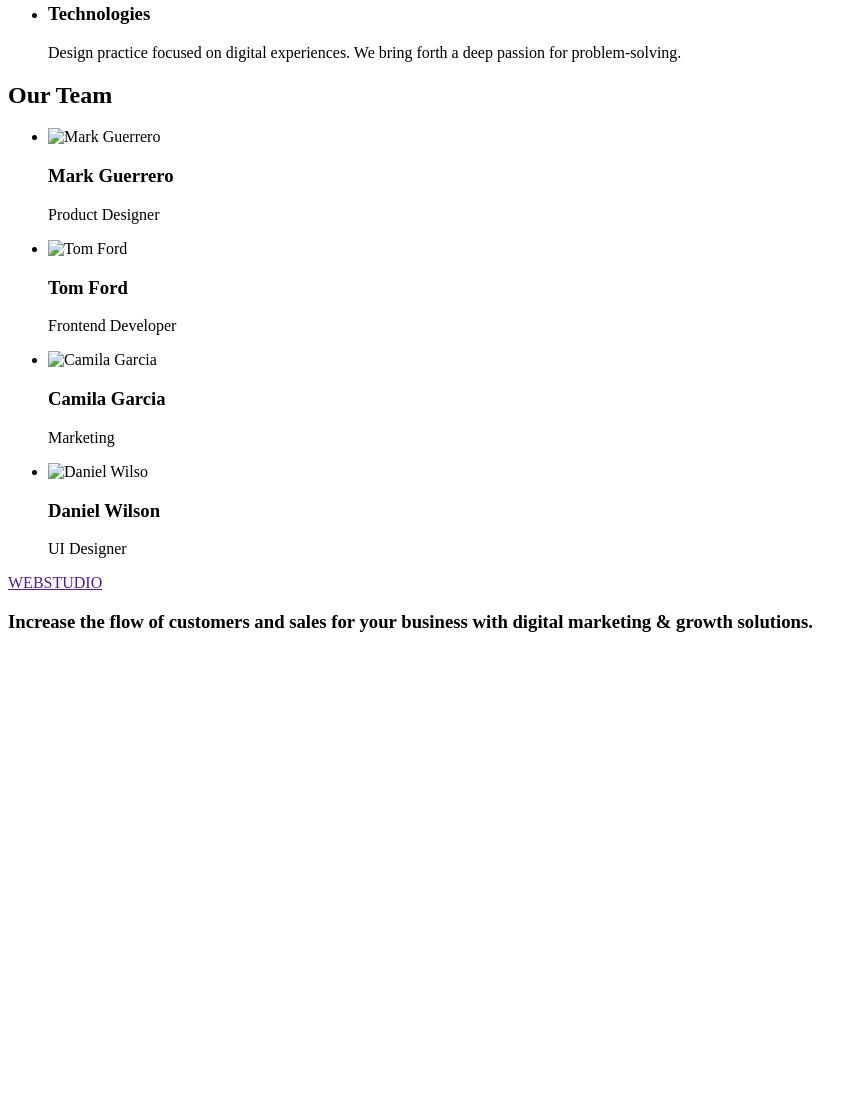
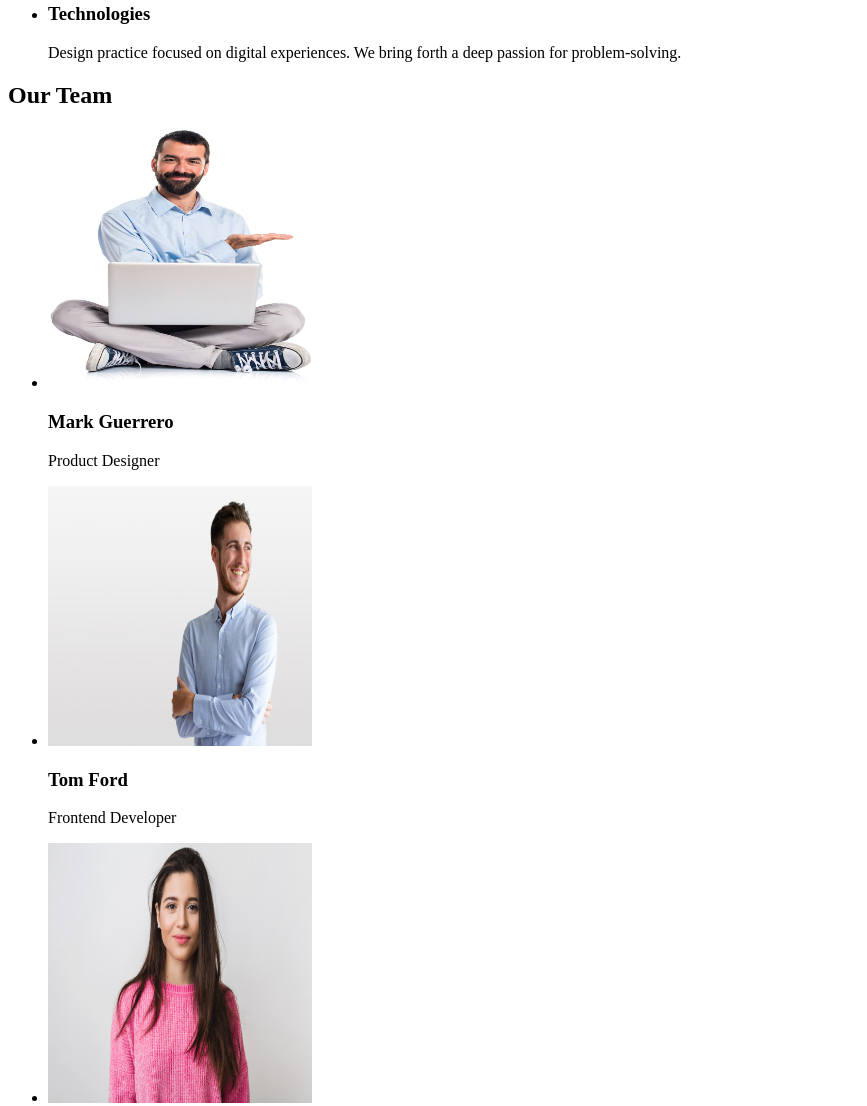
Before and after one commit to VUDVARD/fs-113, a plain HTML site: page index.html in a window 1280 px wide. Shown: the part 532-1638 px from the top of the page, without its empty margins (0-867 px from the left). Before the commit the page ends 1184 px from the top, so only its background shows below. Drawn offline with Linux system fonts and the light colour scheme; the site is published under a folder, as on GitHub Pages, so addresses that start at the root find nothing.

Commit message:
Update index.html

```diff
--- a/index.html
+++ b/index.html
@@ -9,7 +9,7 @@
 
   <header>
    <nav>
-    <a href="">WEB<span>STUDIO</span></a>
+    <a href="">WEBSTUDIO</a>
     <ul>
       <li><a href="">Studio</a></li>
       <li><a href="">Portfolio</a></li>
@@ -29,7 +29,7 @@
 <section>
   <h1>Effective Solutions
     for Your Business</h1>
-    <button>Order Service</button>
+    <button type="button">  Order Service</button>
 
 
 </section>
@@ -60,7 +60,7 @@
 <h2>Our Team</h2>
 <ul>
   <li>
-    <img src="/images/img-1.jpg"
+    <img src="./images/img-1.jpg"
     alt="Mark Guerrero"
     width="264"
     height="260"
@@ -69,7 +69,7 @@
     <p>Product Designer</p>
   </li>
   <li>
-    <img src="/images/img-2.jpg" alt="Tom Ford"
+    <img src="./images/img-2.jpg" alt="Tom Ford"
     width="264"
     height="260"
     >
@@ -78,7 +78,7 @@
     <p>Frontend Developer</p>
   </li>
   <li>
-    <img src="/images/img-3.jpg" alt="Camila Garcia"
+    <img src="./images/img-3.jpg" alt="Camila Garcia"
     width="264"
     height="260"
     >
@@ -87,7 +87,7 @@
     <p>Marketing</p>
   </li>
   <li>
-    <img src="/images/img-4.jpg" alt="Daniel Wilso"
+    <img src="./images/img-4.jpg" alt="Daniel Wilso"
     width="264"
     height="260"
     >
@@ -96,16 +96,11 @@
     <p>UI Designer</p>
   </li>
 </ul>
-
 </section>
-
+</main>
+</body>
 <footer>
-<a href="">WEB<span>STUDIO</span></a>
-<h3>Increase the flow of customers and sales for your business with digital marketing & growth solutions.</h3>
-</footer>
-
-</main>
-
-
-</body>
+  <a href="">WEB<span>STUDIO</span></a>
+  <h3>Increase the flow of customers and sales for your business with digital marketing & growth solutions.</h3>
+  </footer>
 </html>
```
